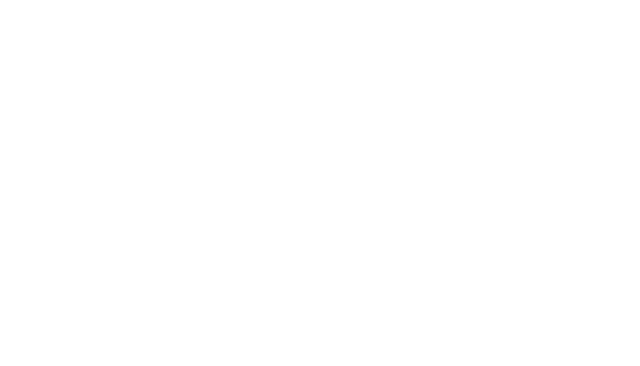
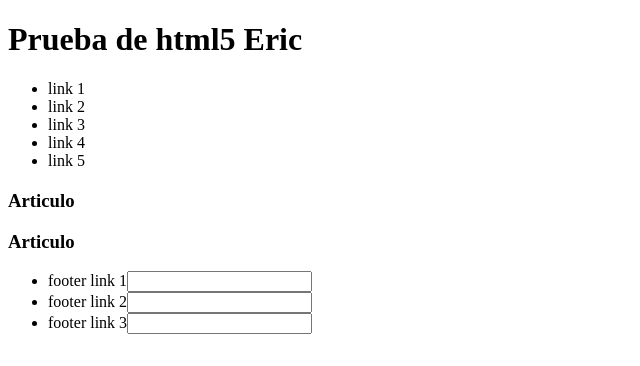
Before and after one commit to TruEric/kodemia9g, a plain HTML site: page s1html/index.html in a window 1280 px wide. Shown: the whole page, without its empty margins (0-640 px from the left). Drawn offline with Linux system fonts and the light colour scheme.

Commit message:
Practica_live

```diff
--- a/s1html/index.html
+++ b/s1html/index.html
@@ -6,7 +6,40 @@
     <meta name="viewport" content="width=device-width, initial-scale=1.0">
     <title>Prueba Eric Trujillo</title>
 </head>
-
+<title>Esto es un a prueba de html5</title>
 <body>
+<header>
+    <h1>Prueba de html5 Eric</h1>
+</header>
+<nav>
+    <ul>
+        <li>link 1</li>
+        <li>link 2</li>
+        <li>link 3</li>
+        <li>link 4</li>
+        <li>link 5</li>
+    </ul>
+    <section>
+        <h2></h2>
+        <article>
+            <h3>Articulo</h3>
+        </article>
+        <article>
+            <h3>Articulo</h3>
+        </article>
+        <aside>
+            <p></p>
+        </aside>
+        <footer>
+            <nav>
+                <ul>
+                    <li>footer link 1<input type="text"></li>
+                    <li>footer link 2<input type="text"></li>
+                    <li>footer link 3<input type="text"></li>
+                </ul>
+            </nav>
+        </footer>
+    </section>
+</nav>
 </body>
 </html>
```
